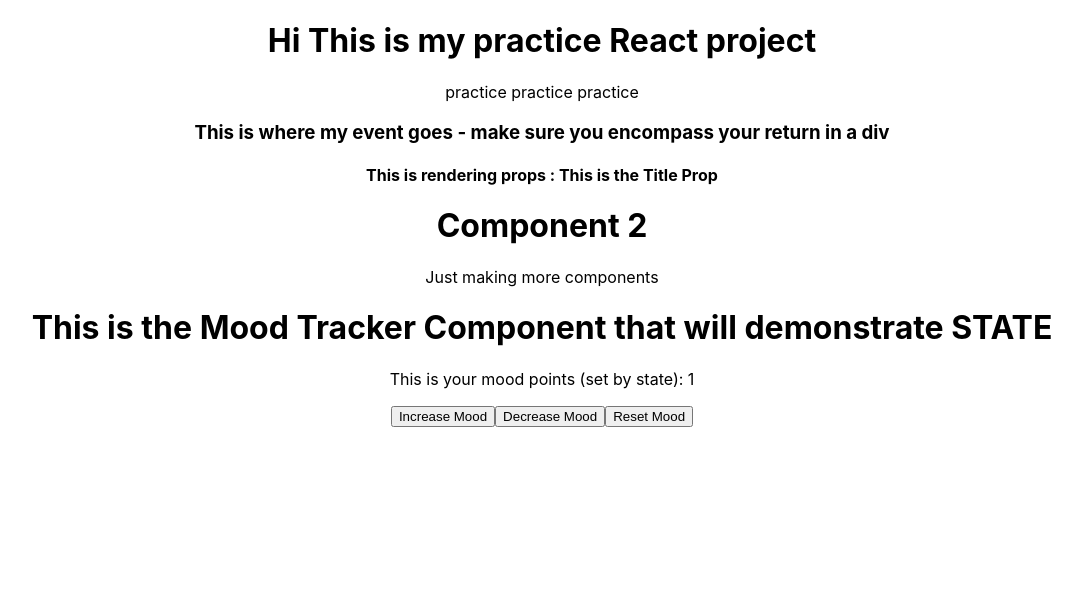
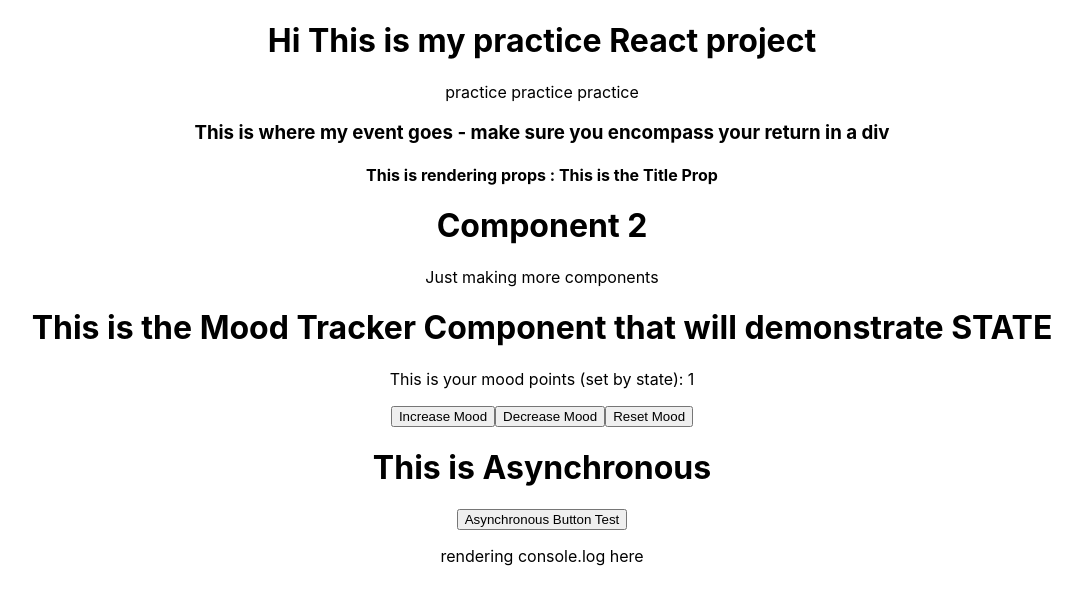
Before and after one commit to samischonefeld/practice_030119, a React (Create React App) app: page / in a window 1280 px wide. Shown: the top 604 px of the page, without its empty margins (98-1180 px from the left). Built offline with nearby package versions, Linux system fonts and the light colour scheme.

Commit message:
asynchronous practice

```diff
--- a/src/App.js
+++ b/src/App.js
@@ -2,6 +2,7 @@ import React, { Component } from 'react';
 import Event from './Event.jsx';
 import GameOfThrones from './GameOfThrones.jsx';
 import MoodTracker from './MoodTracker.jsx';
+import Asynchronous from './Asynchronous.jsx'
 import './App.css';
 
 class App extends Component {
@@ -14,6 +15,7 @@ class App extends Component {
         <Event title = "This is the Title Prop" />
         <GameOfThrones />
         <MoodTracker />
+        <Asynchronous />
         </div>
       </div>
     );
--- /dev/null
+++ b/src/Asynchronous.jsx
@@ -0,0 +1,28 @@
+import React, { Component } from 'react';
+
+class Asynchronous extends Component{
+  state = {
+    theButton: ''
+  }
+
+  asynchronousButton = () => {
+    console.log(this.state.theButton)
+    this.setState({
+          theButton: 'this is first asynchronous event'
+        })
+    console.log(this.state.theButton)
+    }
+
+  render(){
+    return(
+        <div>
+          <h1>This is Asynchronous</h1>
+          <button onClick ={this.asynchronousButton}>Asynchronous Button Test</button>
+          <p>rendering console.log here {this.state.theButton}</p>
+        </div>
+      )
+  }
+}
+
+
+export default Asynchronous;
```
